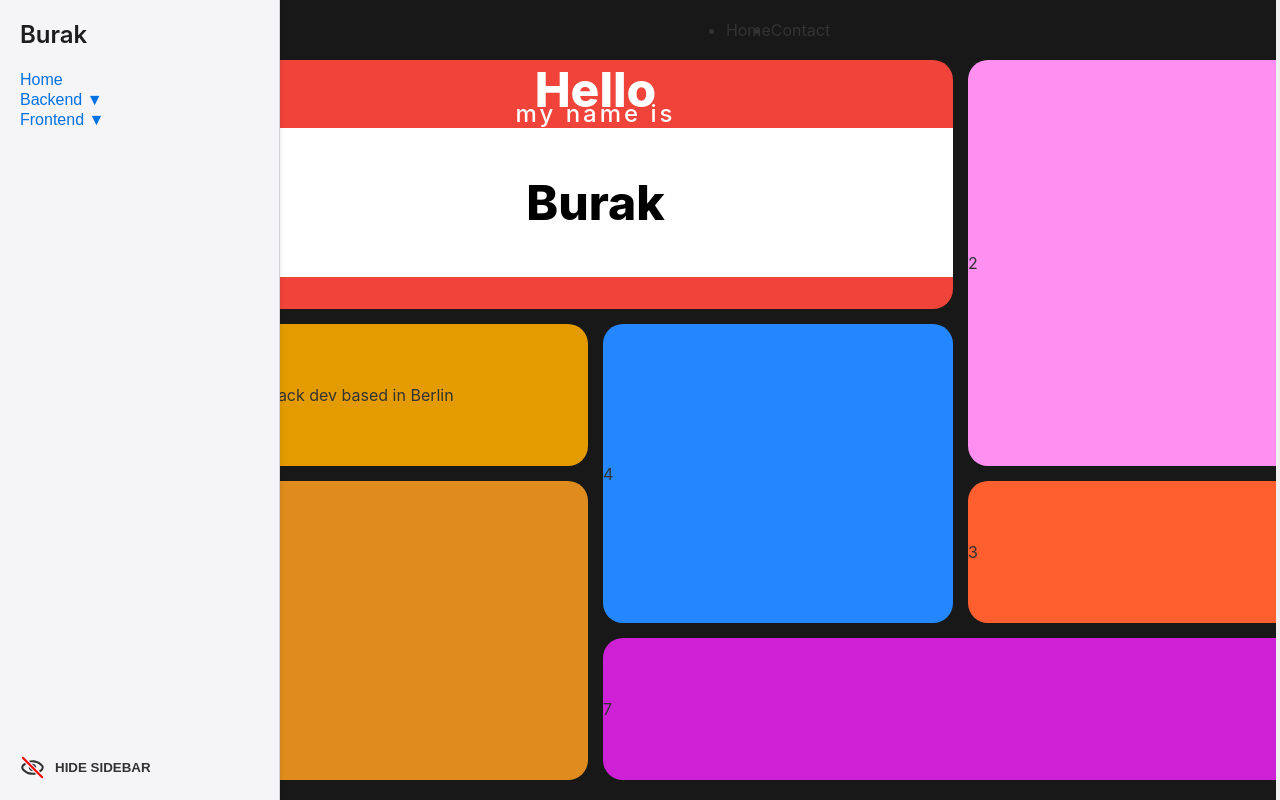
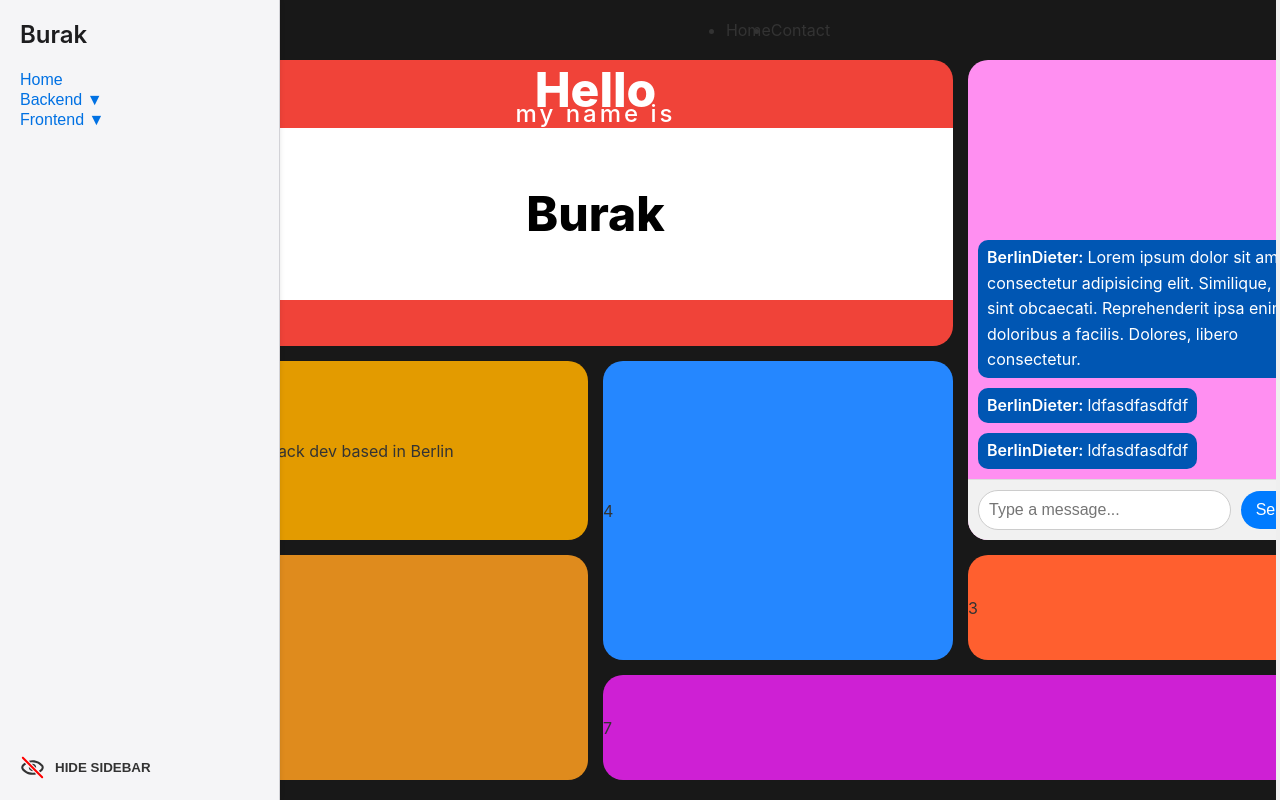
Before and after one commit to BuraYu/portfolioV2, a React (Create React App) app: page / in a window 1280 px wide. Built offline with nearby package versions, Linux system fonts and the light colour scheme.

Commit message:
add chat in the frontend2

```diff
--- a/src/App.css
+++ b/src/App.css
@@ -184,10 +184,82 @@ body {
   text-align: center;
 }
 
+/* Chat */
+
 .div2 {
   grid-area: 1 / 3 / 3 / 4;
   background-color: #ff8ff1;
+  display: flex;
+  flex-direction: column;
+  justify-content: space-between;
 }
+.chat-container {
+  display: flex;
+  width: 100%;
+  height: 100%;
+  flex-direction: column;
+  justify-content: end;
+  padding: 10px;
+  gap: 10px;
+  overflow: hidden;
+}
+
+.super-chat {
+  word-wrap: break-word;
+  width: fit-content;
+  background-color: #0056b3;
+  border-radius: 10px;
+  color: #fff;
+  padding: 0px 4px;
+}
+
+.super-chat p span {
+  font-weight: 600;
+  color: #fff;
+}
+
+.super-chat > p {
+  padding: 5px;
+  border-radius: 20px;
+  color: #fff;
+}
+
+.input-container {
+  display: flex;
+  align-items: center;
+  width: 100%;
+  gap: 10px;
+  padding: 10px;
+  background: #f1f1f1;
+  border-top: 1px solid #ddd;
+  border-bottom-left-radius: 20px;
+  border-bottom-right-radius: 20px;
+}
+
+.input-container input {
+  flex: 1;
+  padding: 10px;
+  border: 1px solid #ccc;
+  border-radius: 20px;
+  font-size: 16px;
+  outline: none;
+}
+
+.input-container button {
+  padding: 10px 15px;
+  border: none;
+  background: #007bff;
+  color: white;
+  border-radius: 20px;
+  cursor: pointer;
+  font-size: 16px;
+  transition: background 0.3s;
+}
+
+.input-container button:hover {
+  background: #0056b3;
+}
+
 .div3 {
   grid-area: 3 / 3 / 4 / 4;
   background-color: #ff5f2f;
--- a/src/App.js
+++ b/src/App.js
@@ -159,7 +159,34 @@ const App = () => {
                   <h1>Burak</h1>
                 </div>
               </div>
-              <div class="div2 bento-box">2</div>
+              <div class="div2 bento-box">
+                <div className="chat-container">
+                  <div className="super-chat">
+                    <p>
+                      <span>BerlinDieter: </span>
+                      Lorem ipsum dolor sit amet, consectetur adipisicing elit.
+                      Similique, sint obcaecati. Reprehenderit ipsa enim
+                      doloribus a facilis. Dolores, libero consectetur.
+                    </p>
+                  </div>
+                  <div className="super-chat">
+                    <p>
+                      <span>BerlinDieter: </span>
+                      ldfasdfasdfdf
+                    </p>
+                  </div>
+                  <div className="super-chat">
+                    <p>
+                      <span>BerlinDieter: </span>
+                      ldfasdfasdfdf
+                    </p>
+                  </div>
+                </div>
+                <div className="input-container">
+                  <input type="text" placeholder="Type a message..." />
+                  <button>Send</button>
+                </div>
+              </div>
               <div class="div3 bento-box">3</div>
               <div class="div4 bento-box">4</div>
               <div class="div5 bento-box">Fullstack dev based in Berlin</div>
```
